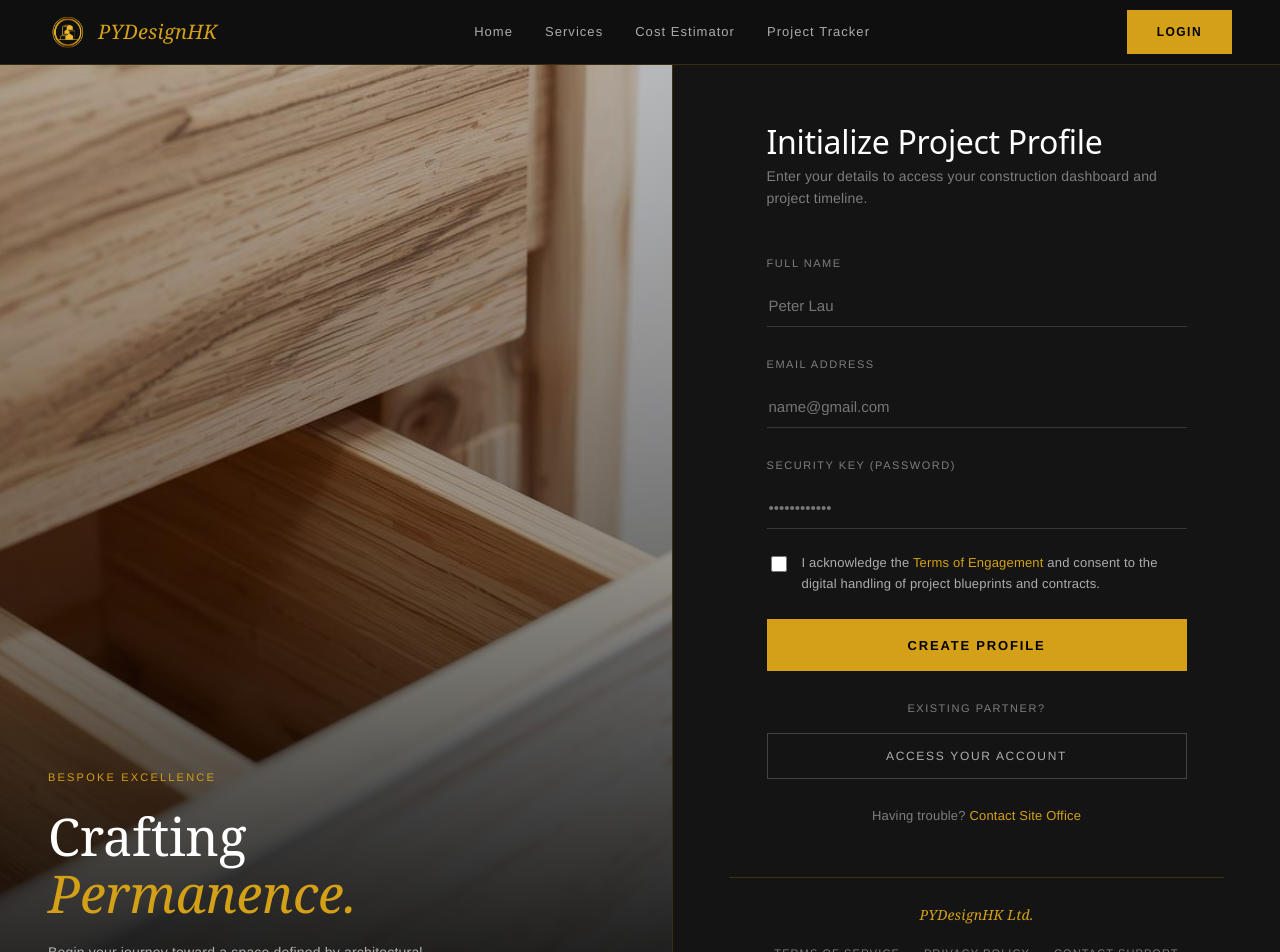
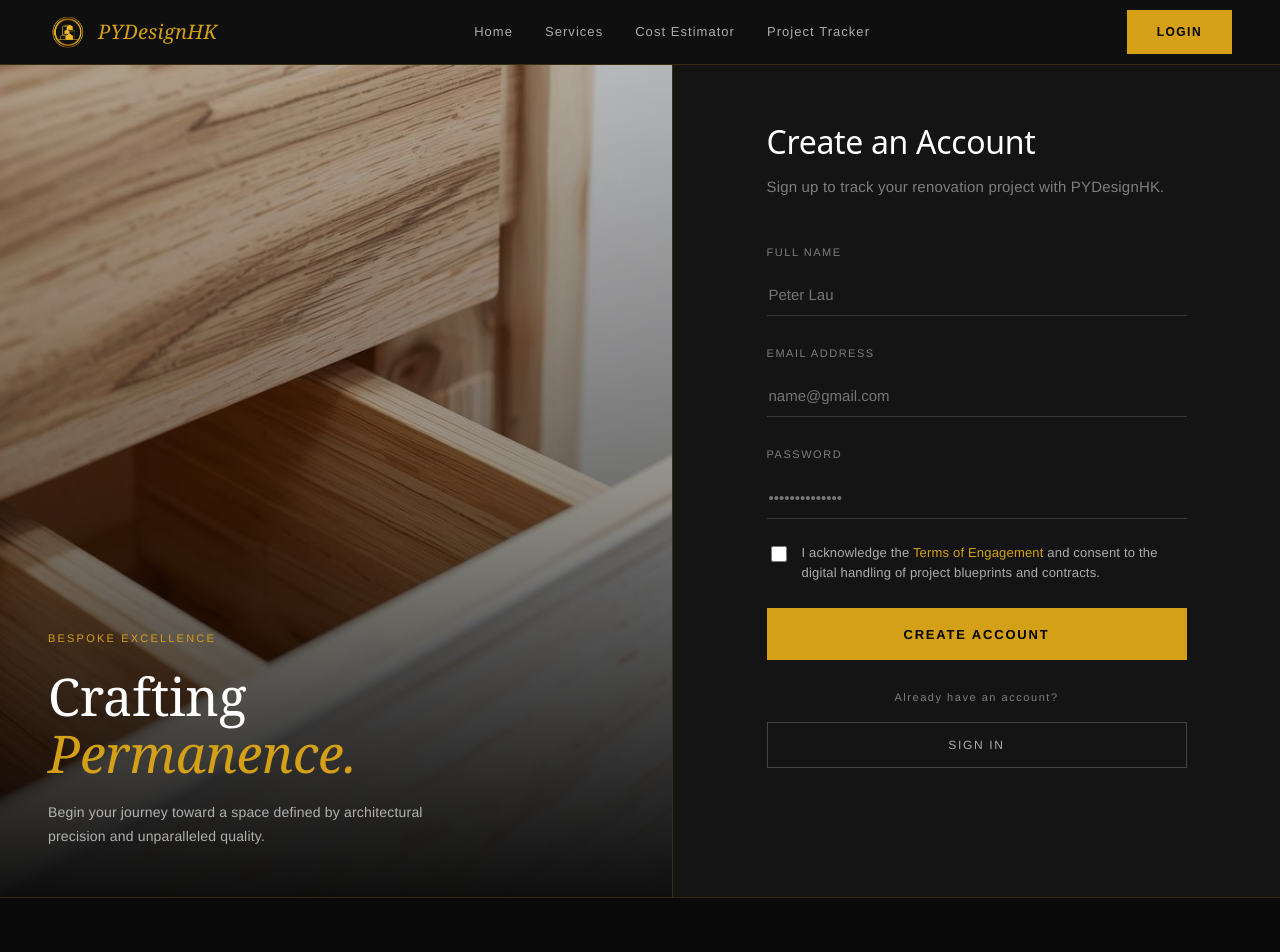
Before and after one commit to Wh1teBryuM/pydesignhk-v2, a React (Vite) app: page /register in a window 1280 px wide. Shown: the top 952 px of the page. Built offline with nearby package versions, Linux system fonts and the light colour scheme.

Commit message:
Animation in login and register screen

```diff
--- a/src/pages/Login.jsx
+++ b/src/pages/Login.jsx
@@ -112,7 +112,7 @@ export default function LoginPage() {
                     <svg style={{width:16,height:16,color:'rgba(255,255,255,0.45)'}} fill="none" stroke="currentColor" strokeWidth="2" viewBox="0 0 24 24"><rect x="5" y="11" width="14" height="10" rx="2"/><path d="M8 11V7a4 4 0 0 1 8 0v4"/></svg>
                     <input
                       type={showPassword ? "text" : "password"}
-                      placeholder="••••••••••••"
+                      placeholder="••••••••••••••"
                       value={password}
                       onChange={(e) => setPassword(e.target.value)}
                       required
--- a/src/pages/Register.jsx
+++ b/src/pages/Register.jsx
@@ -1,7 +1,18 @@
-import { useState } from "react";
+import { useState, useEffect } from "react";
 import { useNavigate } from "react-router-dom";
 import Navbar from "../components/Navbar";
 import Footer from "../components/Footer";
+
+const animationStyles = `
+  @keyframes fadeInUp {
+    from { transform: translateY(20px); opacity: 0; }
+    to   { transform: translateY(0);    opacity: 1; }
+  }
+  @keyframes slideInLeft {
+    from { transform: translateX(-60px); opacity: 0; }
+    to   { transform: translateX(0);     opacity: 1; }
+  }
+`
 
 const NAV_LINKS = ["Home", "Services", "Cost Estimator", "Track Project"];
 
@@ -45,12 +56,13 @@ export default function RegisterPage() {
 
   return (
     <div style={styles.root}>
+      <style>{animationStyles}</style>
       <Navbar />
 
       {/* Main */}
       <div style={styles.main}>
         {/* Left panel */}
-        <div style={styles.leftPanel}>
+        <div style={{ ...styles.leftPanel, animation: "slideInLeft 0.8s cubic-bezier(0.25, 0.46, 0.45, 0.94) both" }}>
           <div style={styles.leftOverlay} />
           <div style={styles.leftContent}>
             <p style={styles.leftTag}>BESPOKE EXCELLENCE</p>
@@ -68,115 +80,75 @@ export default function RegisterPage() {
         {/* Right panel */}
         <div style={styles.rightPanel}>
           <div style={styles.formWrap}>
-            <h1 style={styles.heading}>Initialize Project Profile</h1>
-            <p style={styles.subheading}>
-              Enter your details to access your construction dashboard and
-              project timeline.
-            </p>
+            <div style={{ animation: "fadeInUp 0.5s ease both", animationDelay: "0.1s" }}>
+              <h1 style={styles.heading}>Create an Account</h1>
+              <p style={styles.subheading}>Sign up to track your renovation project with PYDesignHK.</p>
+            </div>
 
             <form onSubmit={handleSubmit} style={styles.form}>
-              {/* Full Name */}
+              <div style={{ animation: "fadeInUp 0.5s ease both", animationDelay: "0.25s" }}>
                 <div style={styles.fieldGroup}>
                   <label style={styles.label}>FULL NAME</label>
                   <div style={styles.inputWrap}>
-                  <input
-                    type="text"
-                    placeholder="Peter Lau"
-                    value={fullName}
-                    onChange={(e) => setFullName(e.target.value)}
-                    required
-                    style={styles.input}
-                  />
+                    <input type="text" placeholder="Peter Lau" value={fullName} onChange={(e) => setFullName(e.target.value)} required style={styles.input} />
+                  </div>
                 </div>
               </div>
 
               {/* Email */}
+              <div style={{ animation: "fadeInUp 0.5s ease both", animationDelay: "0.4s" }}>
                 <div style={styles.fieldGroup}>
                   <label style={styles.label}>EMAIL ADDRESS</label>
                   <div style={styles.inputWrap}>
-                  <input
-                    type="email"
-                    placeholder="name@gmail.com"
-                    value={email}
-                    onChange={(e) => setEmail(e.target.value)}
-                    required
-                    style={styles.input}
-                  />
+                    <input type="email" placeholder="name@gmail.com" value={email} onChange={(e) => setEmail(e.target.value)} required style={styles.input} />
+                  </div>
                 </div>
               </div>
 
               {/* Password */}
+              <div style={{ animation: "fadeInUp 0.5s ease both", animationDelay: "0.55s" }}>
                 <div style={styles.fieldGroup}>
-                <label style={styles.label}>SECURITY KEY (PASSWORD)</label>
+                  <label style={styles.label}>PASSWORD</label>
                   <div style={styles.inputWrap}>
-                  <input
-                    type="password"
-                    placeholder="••••••••••••"
-                    value={password}
-                    onChange={(e) => setPassword(e.target.value)}
-                    required
-                    style={styles.input}
-                  />
+                    <input type="password" placeholder="••••••••••••••" value={password} onChange={(e) => setPassword(e.target.value)} required style={styles.input} />
+                  </div>
                 </div>
               </div>
 
+
               {/* Checkbox */}
+              <div style={{ animation: "fadeInUp 0.5s ease both", animationDelay: "0.7s" }}>
                 <div style={styles.checkboxWrap}>
-                <input
-                  type="checkbox"
-                  id="terms"
-                  checked={agreed}
-                  onChange={(e) => setAgreed(e.target.checked)}
-                  style={styles.checkbox}
-                />
+                  <input type="checkbox" id="terms" checked={agreed} onChange={(e) => setAgreed(e.target.checked)} style={styles.checkbox} />
                   <label htmlFor="terms" style={styles.checkboxLabel}>
                     I acknowledge the{" "}
-                  <a href="#" style={styles.termsLink}>
-                    Terms of Engagement
-                  </a>{" "}
-                  and consent to the digital handling of project blueprints and
-                  contracts.
+                    <a href="#" style={styles.termsLink}>Terms of Engagement</a>{" "}
+                    and consent to the digital handling of project blueprints and contracts.
                   </label>
+                </div>
               </div>
 
               {error && <p style={styles.errorMsg}>{error}</p>}
 
               {/* Submit */}
+              <div style={{ animation: "fadeInUp 0.5s ease both", animationDelay: "0.85s" }}>
                 <button type="submit" style={styles.submitBtn} disabled={loading}>
-                {loading ? "CREATING PROFILE..." : "CREATE PROFILE"}
-              </button>
-
-              {/* Divider */}
-              <div style={styles.existingWrap}>
-                <p style={styles.existingText}>EXISTING PARTNER?</p>
-                <button
-                  type="button"
-                  style={styles.accessBtn}
-                  onClick={() => navigate("/login")}
-                >
-                  ACCESS YOUR ACCOUNT
+                  {loading ? "CREATING ACCOUNT..." : "CREATE ACCOUNT"}
                 </button>
               </div>
 
-              <p style={styles.troubleText}>
-                Having trouble?{" "}
-                <a href="#" style={styles.troubleLink}>
-                  Contact Site Office
-                </a>
-              </p>
+              {/* Divider */}
+              <div style={{ animation: "fadeInUp 0.5s ease both", animationDelay: "1s" }}>
+                <div style={styles.existingWrap}>
+                  <p style={styles.existingText}>Already have an account?</p>
+                  <button type="button" style={styles.accessBtn} onClick={() => navigate("/login")}>SIGN IN</button>
+                </div>
+              </div>
+
             </form>
           </div>
 
           {/* Footer */}
-          <div style={styles.footer}>
-            <p style={styles.footerBrand}>PYDesignHK Ltd.</p>
-            <div style={styles.footerLinks}>
-              <a href="#" style={styles.footerLink}>TERMS OF SERVICE</a>
-              <a href="#" style={styles.footerLink}>PRIVACY POLICY</a>
-              <a href="#" style={styles.footerLink}>CONTACT SUPPORT</a>
-            </div>
-            <p style={styles.footerCopy}>© 2024 PYDESIGNHK. CRAFTED FOR PERMANENCE.</p>
-          </div>
         </div>
       </div>
       <Footer />
@@ -298,7 +270,7 @@ const styles = {
     background: BG_PANEL,
     display: "flex",
     flexDirection: "column",
-    justifyContent: "space-between",
+    justifyContent: "center",
     padding: "64px 56px 32px",
     borderLeft: `1px solid ${BORDER}`,
     minHeight: "calc(100vh - 64px)",
@@ -317,10 +289,11 @@ const styles = {
     letterSpacing: "-0.01em",
   },
   subheading: {
-    fontSize: "14px",
+    fontSize: "15px",
     color: TEXT_MUTED,
     margin: "0 0 40px",
     lineHeight: 1.6,
+    paddingTop: "10px",
   },
   form: {
     display: "flex",
```
Lines whose indentation alone changed are shown as unchanged.
